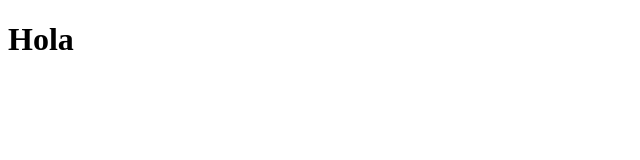
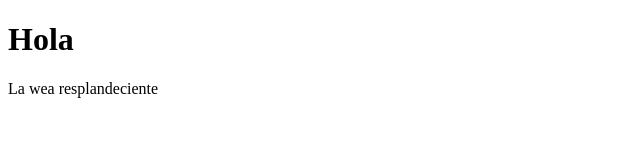
Before and after one commit to ROceloth/Test-beggin, a plain HTML site: page index.html in a window 1280 px wide. Shown: the whole page, without its empty margins (0-640 px from the left). Drawn offline with Linux system fonts and the light colour scheme.

Commit message:
Un parrafo resplandeciente

```diff
--- a/index.html
+++ b/index.html
@@ -6,5 +6,6 @@
 	</head>
 	<body>
 		<h1>Hola</h1>
+		<p>La wea resplandeciente</p>
 	</body>
 </html>
```
